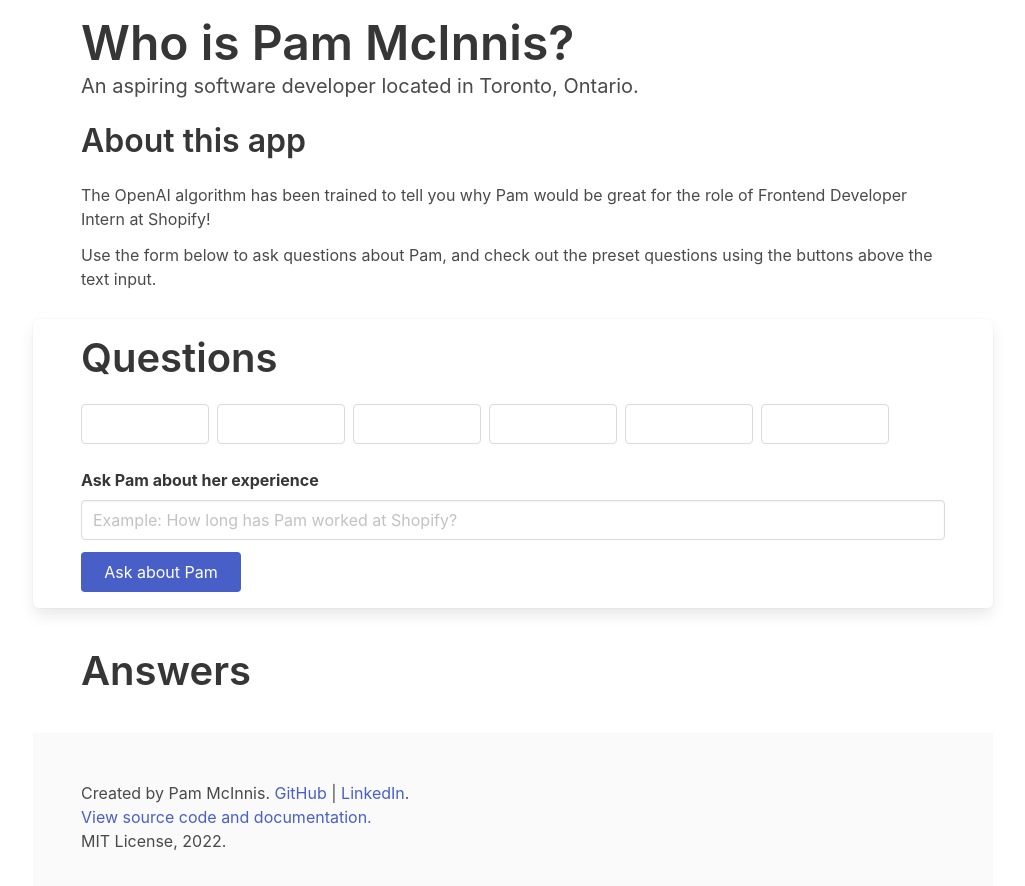
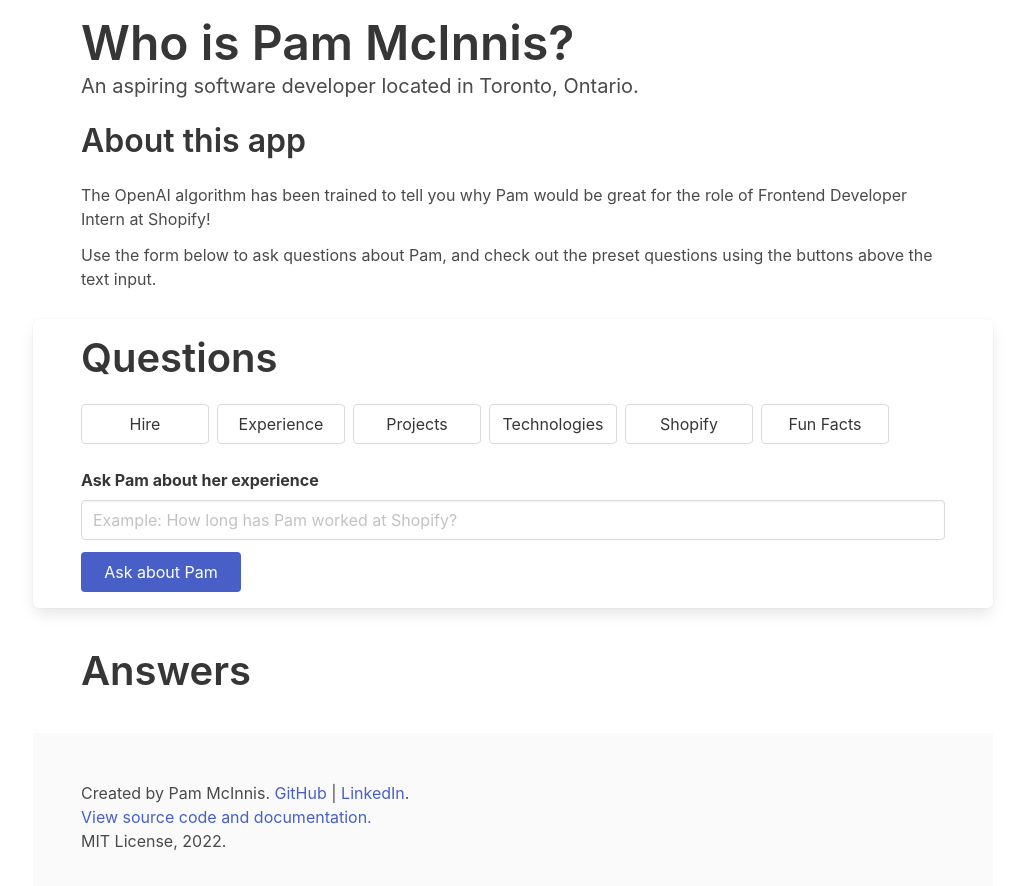
Before and after one commit to pammcinnis10/openai-app, a React (Create React App) app: page / in a window 1280 px wide. Shown: the top 886 px of the page, without its empty margins (127-1152 px from the left). Built offline with nearby package versions, Linux system fonts and the light colour scheme.

Commit message:
updated PresetButton component

```diff
--- a/src/Completion.js
+++ b/src/Completion.js
@@ -1,5 +1,5 @@
 // prompt and completion displayed as list items
-export default function Completion({ key, prompt, completion }) {
+export default function Completion({ prompt, completion }) {
   return (
     <li className="pb-2">
       <div className="card">
--- a/src/PresetButton.js
+++ b/src/PresetButton.js
@@ -1,7 +1,7 @@
 // sets the value of the input to a preset question
-export default function PresetButton({ key, onClick, preset, props }) {
+export default function PresetButton({ onClick, question, children }) {
   const handlePreset = () => {
-    onClick(preset);
+    onClick(question);
   };
 
   return (
@@ -10,6 +10,8 @@
       style={{ width: "8rem" }}
       type="button"
       onClick={handlePreset}
-    ></button>
+    >
+      {children}
+    </button>
   );
 }
--- a/src/QuestionForm.js
+++ b/src/QuestionForm.js
@@ -63,7 +63,7 @@
               <PresetButton
                 key={index}
                 onClick={this.usePreset}
-                preset={preset.question}
+                question={preset.question}
               >
                 {preset.label}
               </PresetButton>
```
